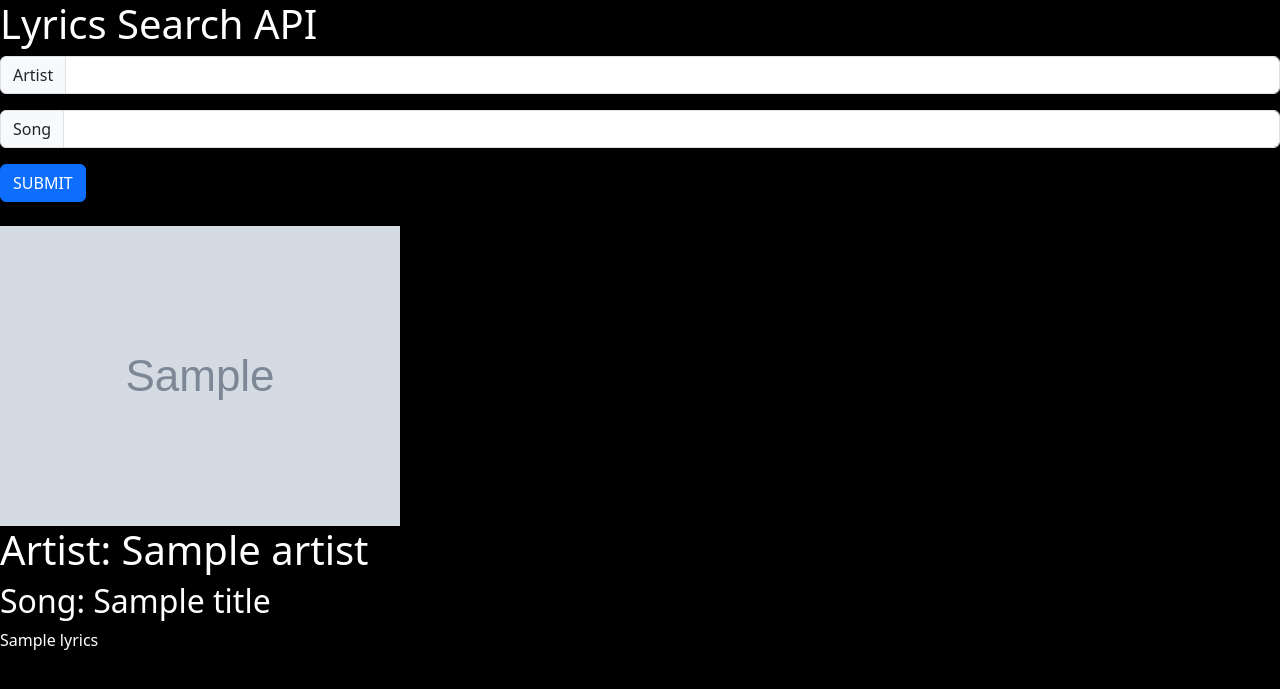
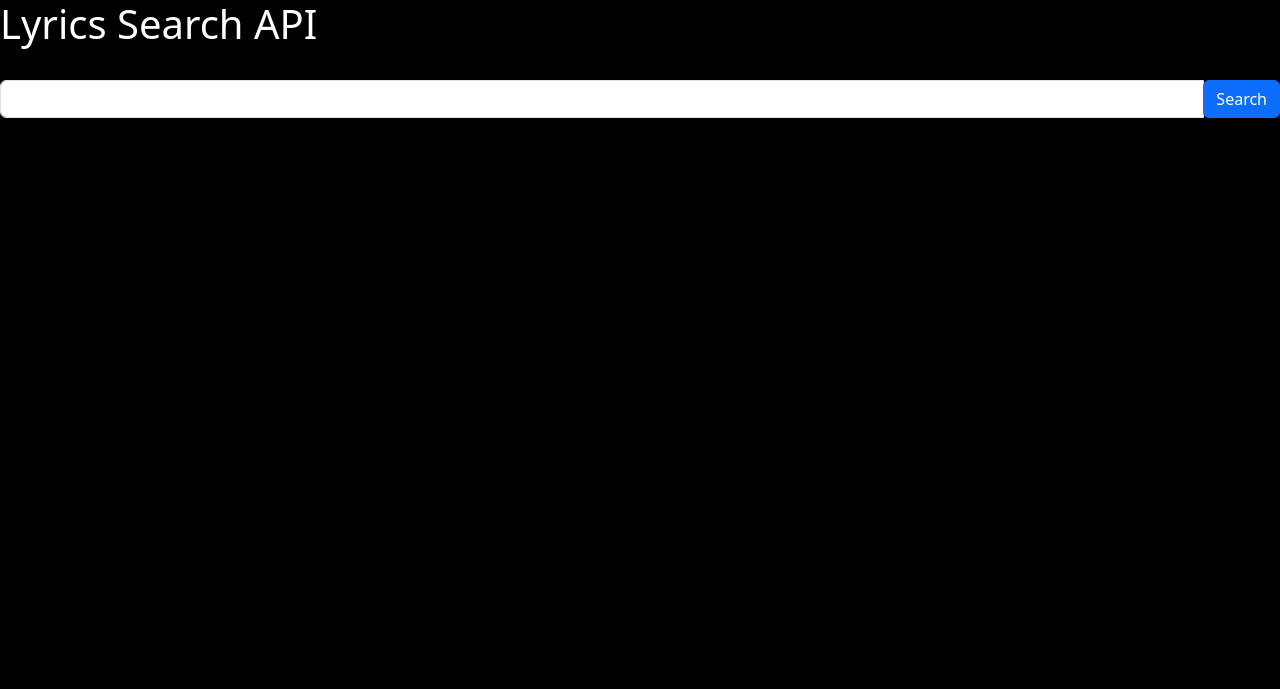
Before and after one commit to michealcoleyoung/lyrics-api, a Flask app: template templates/index.html in a window 1280 px wide. Shown: the top 689 px of the page. Run offline with Flask 3, Linux system fonts and the light colour scheme; the template is opened without the code that fills it: most values are stand-ins (such as "Sample title", 1, 10 or a date in 2020); grey boxes marked "Sample" are stand-in pictures.

Commit message:
updated html and added some logic for GET and POST

```diff
--- a/app.py
+++ b/app.py
@@ -1,11 +1,12 @@
 from flask import Flask, render_template, url_for
+import requests
 from lyricsgenius import Genius
 import config
 import re
 
 app = Flask(__name__)
 
-@app.route("/")
+@app.route("/", methods=['POST', 'GET'])
 def main():
     genius = Genius(config.API_KEY)
     artist_name = "Zero 7"
@@ -18,7 +19,7 @@ def main():
         # Use regular expression to remove everything before and after "Lyrics"
         lyrics = re.sub(r".*Lyrics", "", lyrics)
         # Use regular expression to remove everything after "Embed"
-        lyrics = re.sub(r"Embed.*", "", lyrics)
+        lyrics = re.sub(r"Embed*", "", lyrics)
         # Strip any leading or trailing whitespace
         return lyrics.strip()
 
@@ -26,6 +27,10 @@ def main():
 
     print(clean_lyrics(song.lyrics))
 
+    if requests.method == 'POST':
+        search_query = request.form['search_query']
+
+
     return render_template('index.html', artist=song.artist, title=song.title, lyrics=clean_lyrics(song.lyrics), image=image)
 
 if __name__ == "__main__":
--- a/templates/index.html
+++ b/templates/index.html
@@ -16,23 +16,25 @@
 </style>
 <body>
 
-    <h1>Lyrics Search API</h1>
-    <div class="input-group mb-3">
-        <span class="input-group-text" id="inputGroup-sizing-default">Artist</span>
-        <input type="text" class="form-control" aria-label="Sizing example input" aria-describedby="inputGroup-sizing-default">
-      </div>
+    <h1>Lyrics Search API</h1><br>
+    <!-- search button -->
 
-      <div class="input-group mb-3">
-        <span class="input-group-text" id="inputGroup-sizing-default">Song</span>
-        <input type="text" class="form-control" aria-label="Sizing example input" aria-describedby="inputGroup-sizing-default">
-      </div>
-      <button type="button" class="btn btn-primary">SUBMIT</button><br><br>
+    <form action="/" method="POST">
+        <div class="input-group">
+            <input type="text" class="form-control" name="search_query" placeholder="" aria-label="Recipient's username" aria-describedby="basic-addon2">
+            <div class="input-group-append">
+              <button class="btn btn-primary" type="submit">Search</button>
+            </div>
+        </div>
+    </form><br>
 
 
-   <img src="{{image}}" alt="">
-   <h1>Artist: {{artist}}</h1>
-   <h2>Song: {{title}}</h2>
-   <p>{{lyrics}}</p>
+    <!-- <div class="artist-details">
+        <img src="{{image}}" alt="" class="img-thumbnail">
+        <h1>Artist: {{artist}}</h1>
+        <h2>Song: {{title}}</h2>
+        <p>{{lyrics}}</p>
+    </div> -->
 
 </body>
 </html>
```
